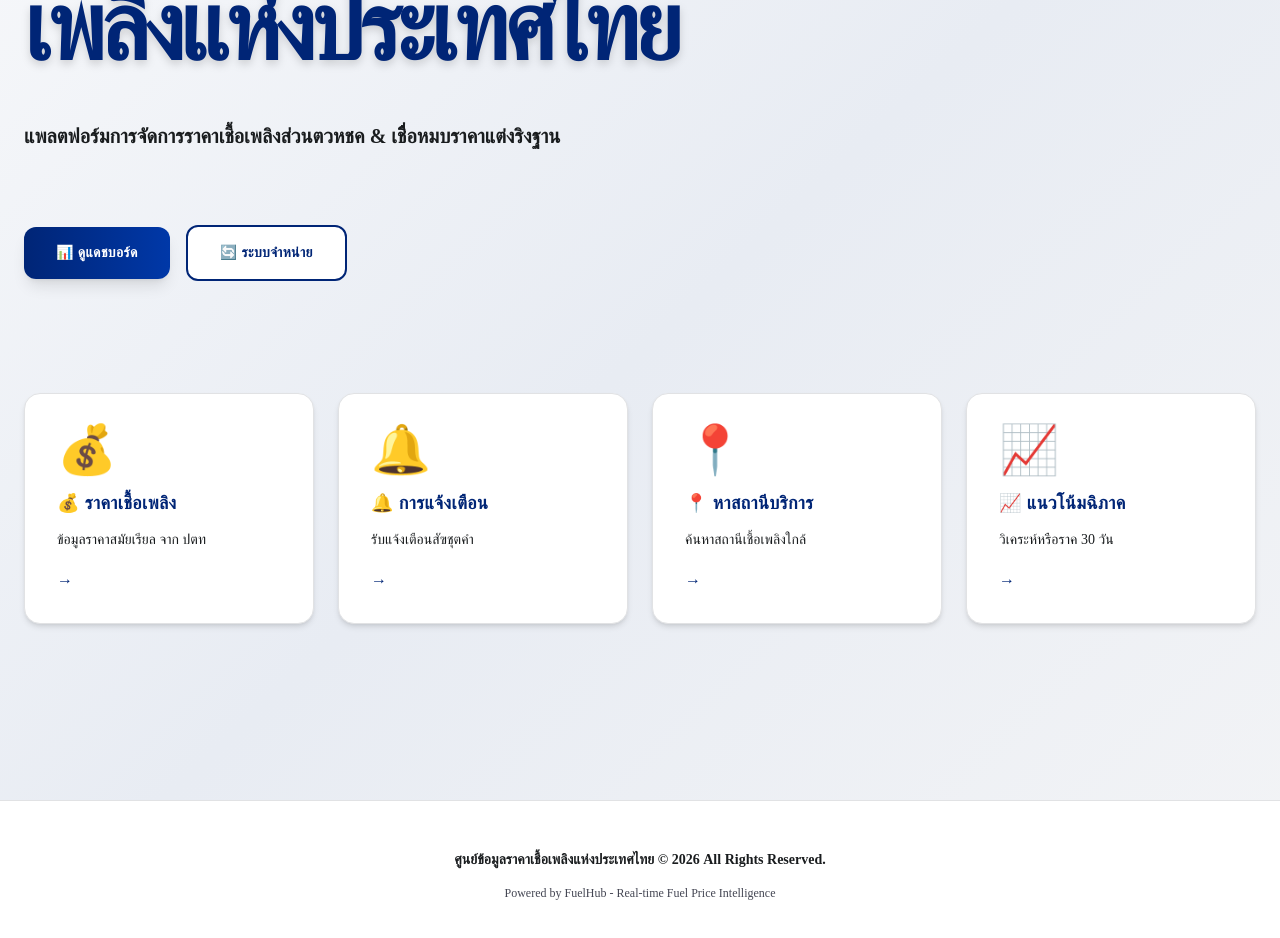
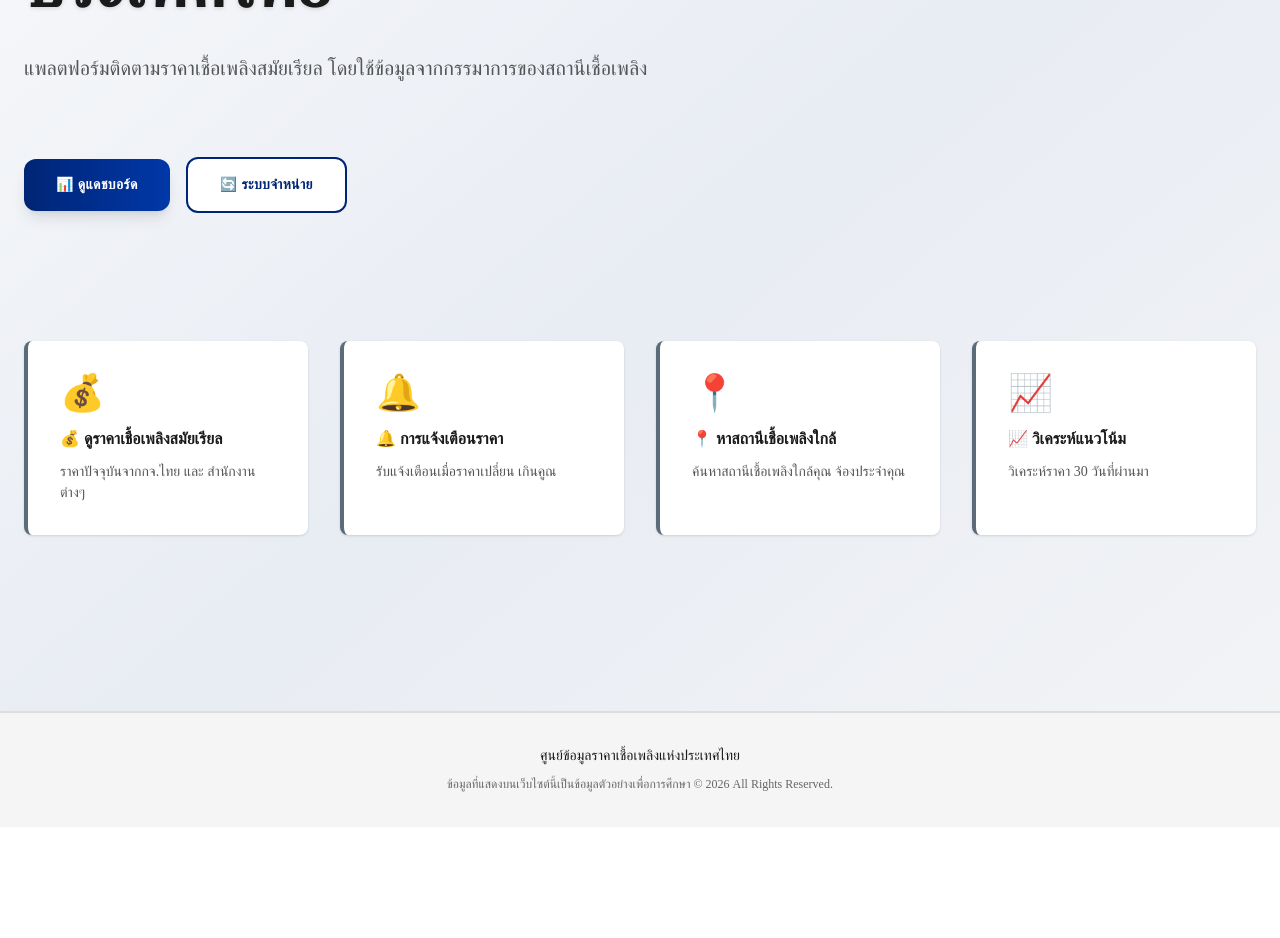
Before and after one commit to 6611441007-creator/Thailand-Fuel-Price-Information-Center, a Next.js app: page / in a window 1280 px wide. Shown: the part 320-1258 px from the top of the page. After the commit the page ends 1147 px from the top, so only its background shows below. Built offline with nearby package versions, Linux system fonts and the light colour scheme.

Commit message:
Style: Refactor to match professional government website design (OFFO reference) - cleaner cards, better spacing, formal typography

```diff
--- a/src/app/page.tsx
+++ b/src/app/page.tsx
@@ -9,11 +9,11 @@ export default function Home() {
       <div className="relative max-w-7xl mx-auto px-6 py-24">
         <div className="space-y-12">
           <div className="max-w-3xl">
-            <h1 className="text-7xl md:text-8xl font-black text-[#002576] font-['Plus_Jakarta_Sans'] leading-tight tracking-tighter drop-shadow-lg">
-              ศูนย์ข้อดมูลราคาเชื้อเพลิงแห่งประเทศไทย
+            <h1 className="text-6xl md:text-7xl font-bold text-[#1a1a1a] font-['Plus_Jakarta_Sans'] leading-tight drop-shadow-sm">
+              ศูนย์ข้อมูลราคาเชื้อเพลิงแห่งประเทศไทย
             </h1>
-            <p className="text-lg md:text-xl text-[#191c1e] mt-8 font-['Prompt'] max-w-3xl leading-relaxed font-semibold tracking-normal">
-              แพลตฟอร์มการจัดการราคาเชื้อเพลิงส่วนตวหชค & เชืื่อหมบราคาแต่งริงฐาน
+            <p className="text-xl text-[#555555] mt-6 font-['Prompt'] max-w-3xl leading-relaxed font-medium tracking-normal">
+              แพลตฟอร์มติดตามราคาเชื้อเพลิงสมัยเรียล โดยใช้ข้อมูลจากกรรมาการของสถานีเชื้อเพลิง
             </p>
           </div>
 
@@ -34,41 +34,39 @@ export default function Home() {
           </div>
 
           {/* Feature Grid */}
-          <div className="grid grid-cols-1 md:grid-cols-2 lg:grid-cols-4 gap-6 pt-16">
+          <div className="grid grid-cols-1 md:grid-cols-2 lg:grid-cols-4 gap-8 pt-20">
             {[
-              { title: '💰 ราคาเชื้อเพลิง', desc: 'ข้อมูลราคาสมัยเรียล จาก ปตท', link: '/alerts', emoji: '💰' },
-              { title: '🔔 การแจ้งเตือน', desc: 'รับแจ้งเตือนสัฃชุตคำ', link: '/alerts', emoji: '🔔' },
-              { title: '📍 หาสถานีบริการ', desc: 'ค้นหาสถานีเชื้อเพลิงใกล้', link: '/stations', emoji: '📍' },
-              { title: '📈 แนวโน้มฉิภาค', desc: 'วิเคระห์หรือราค 30 วัน', link: '/trends', emoji: '📈' },
+              { title: '💰 ดูราคาเชื้อเพลิงสมัยเรียล', desc: 'ราคาปัจจุบันจากกจ.ไทย และ สำนักงานต่างๆ', link: '/dashboard', emoji: '💰' },
+              { title: '🔔 การแจ้งเตือนราคา', desc: 'รับแจ้งเตือนเมื่อราคาเปลี่ยน เกินคูณ', link: '/alerts', emoji: '🔔' },
+              { title: '📍 หาสถานีเชื้อเพลิงใกล้', desc: 'ค้นหาสถานีเชื้อเพลิงใกล้คุณ จ้องประจำคุณ', link: '/stations', emoji: '📍' },
+              { title: '📈 วิเคระห์แนวโน้ม', desc: 'วิเคระห์ราคา 30 วันที่ผ่านมา', link: '/trends', emoji: '📈' },
             ].map((feature, idx) => (
               <Link
                 key={idx}
                 href={feature.link}
-                className="group bg-white rounded-2xl p-8 shadow-md hover:shadow-2xl hover:scale-105 transition-all active:scale-95 cursor-pointer border border-[#e1e2e4] hover:border-[#002576] overflow-hidden relative"
+                className="group bg-white rounded-lg p-8 shadow-sm hover:shadow-md transition-shadow cursor-pointer border-l-4 border-[#5c6b7a] hover:border-[#002576]"
               >
-                <div className="absolute inset-0 bg-gradient-to-br from-[#002576] to-[#0038a8] opacity-0 group-hover:opacity-5 transition-opacity"></div>
                 <div className="relative">
-                  <div className="text-5xl mb-4 group-hover:scale-110 transition-transform">{feature.emoji}</div>
-                  <h3 className="text-lg font-semibold text-[#002576] font-['Prompt'] group-hover:text-[#0038a8] transition-colors tracking-wide leading-normal">
+                  <div className="text-4xl mb-4">{feature.emoji}</div>
+                  <h3 className="text-base font-bold text-[#1a1a1a] font-['Prompt'] group-hover:text-[#002576] transition-colors leading-tight">
                     {feature.title}
                   </h3>
-                  <p className="text-sm text-[#191c1e] mt-3 font-['Prompt'] leading-relaxed font-normal tracking-normal">
+                  <p className="text-sm text-[#555555] mt-3 font-['Prompt'] leading-normal font-normal">
                     {feature.desc}
                   </p>
-                  <div className="mt-4 text-[#002576] group-hover:translate-x-2 transition-transform inline-block">→</div>
                 </div>
               </Link>
             ))}
           </div>
         </div>
       </div>
-      <footer className="relative border-t border-[#e1e2e4] bg-white bg-opacity-50 backdrop-blur-sm mt-20">
-        <div className="max-w-7xl mx-auto px-6 py-12 text-center">
-          <p className="text-sm text-[#191c1e] font-['Prompt'] tracking-normal font-semibold leading-relaxed">
-            ศูนย์ข้อมูลราคาเชื้อเพลิงแห่งประเทศไทย © 2026 All Rights Reserved.
+      <footer className="relative border-t-2 border-[#ddd] bg-[#f5f5f5] mt-20">
+        <div className="max-w-7xl mx-auto px-6 py-8 text-center">
+          <p className="text-sm text-[#1a1a1a] font-['Prompt'] tracking-normal font-medium leading-relaxed">
+            ศูนย์ข้อมูลราคาเชื้อเพลิงแห่งประเทศไทย
           </p>
-          <p className="text-xs text-[#444653] font-['Prompt'] mt-3 tracking-normal font-normal leading-relaxed">
-            Powered by FuelHub - Real-time Fuel Price Intelligence
+          <p className="text-xs text-[#666666] font-['Prompt'] mt-2 tracking-normal font-normal leading-relaxed">
+            ข้อมูลที่แสดงบนเว็บไซต์นี้เป็นข้อมูลตัวอย่างเพื่อการศึกษา © 2026 All Rights Reserved.
           </p>
         </div>
       </footer>
```
